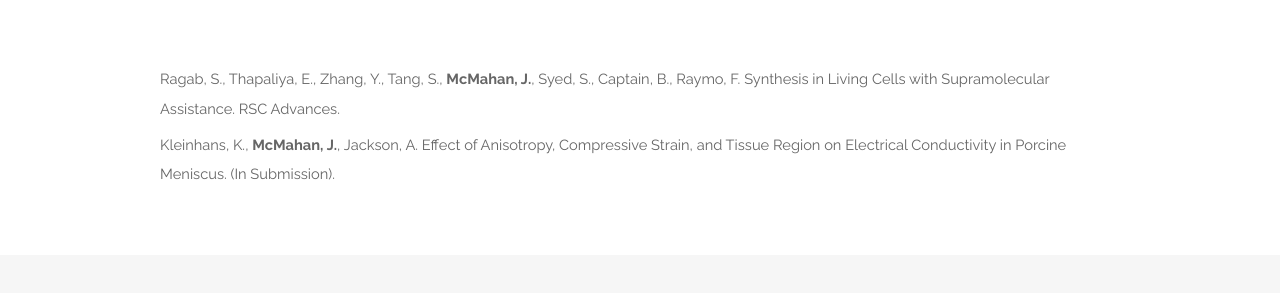
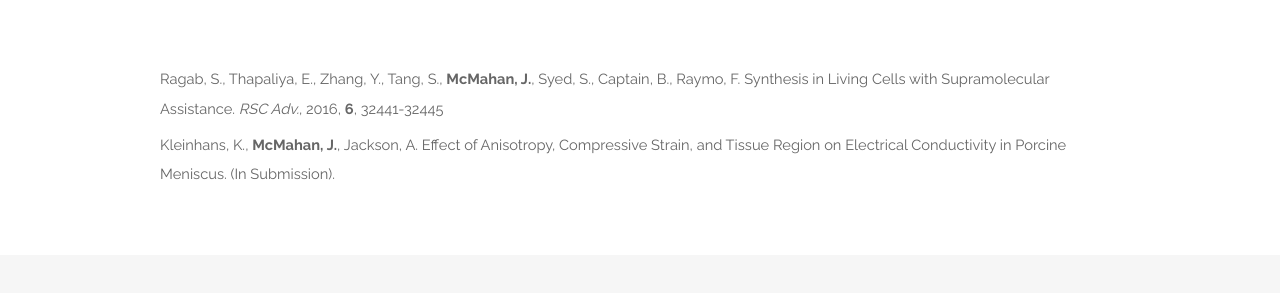
Before and after one commit to jbmcmahan/jbmcmahan.github.io, a Jekyll site: the page built from publications/index.html, in a window 1280 px wide. Shown: the part 235-528 px from the top of the page. Built offline with Jekyll 4.4.1, drawn with Linux system fonts in a browser that asks for light colours; a script that is not in the unit is left out.

Commit message:
Update index.html

```diff
--- a/publications/index.html
+++ b/publications/index.html
@@ -7,7 +8,7 @@
 			<h2>Publications</h2>
 			<p>More to come...</p>
 		</header>
-		<p>Ragab, S., Thapaliya, E., Zhang, Y., Tang, S., <b>McMahan, J.</b>, Syed, S., Captain, B., Raymo, F. Synthesis in Living Cells with Supramolecular Assistance. RSC Advances.</p>
+		<p>Ragab, S., Thapaliya, E., Zhang, Y., Tang, S., <b>McMahan, J.</b>, Syed, S., Captain, B., Raymo, F. Synthesis in Living Cells with Supramolecular Assistance. <i>RSC Adv.</i>, 2016, <b>6</b>, 32441-32445</p>
 		<p>Kleinhans, K., <b>McMahan, J.</b>, Jackson, A. Effect of Anisotropy, Compressive Strain, and Tissue Region on Electrical Conductivity in Porcine Meniscus. (In Submission).</p>
 	</div>
 </section>
```
Also changed, not shown: other parts of publications/index.html (+1 -0 lines).
